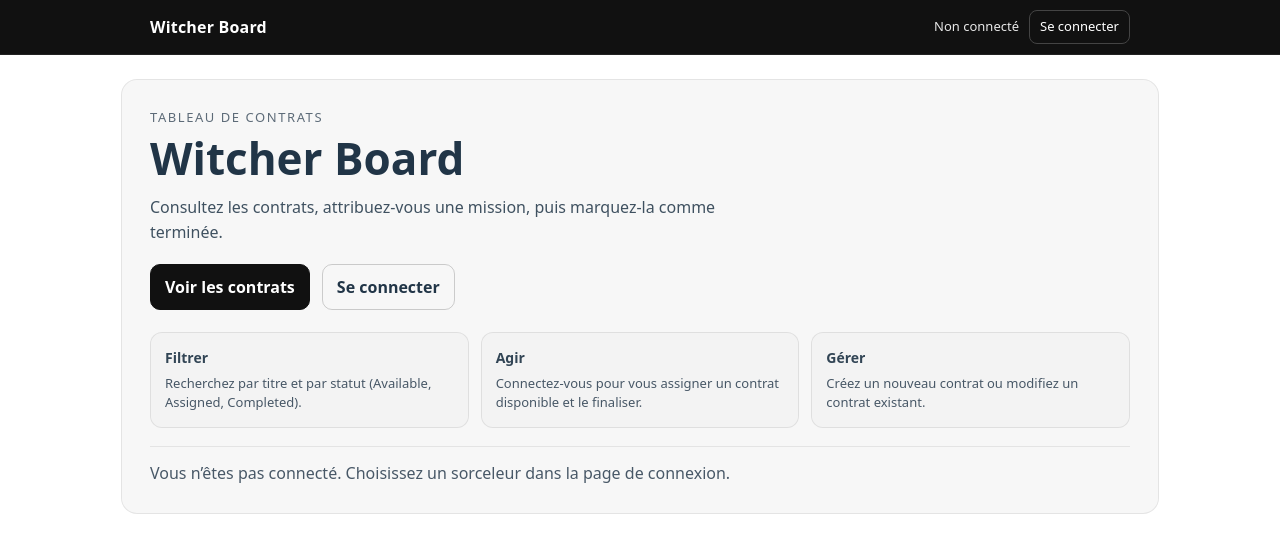
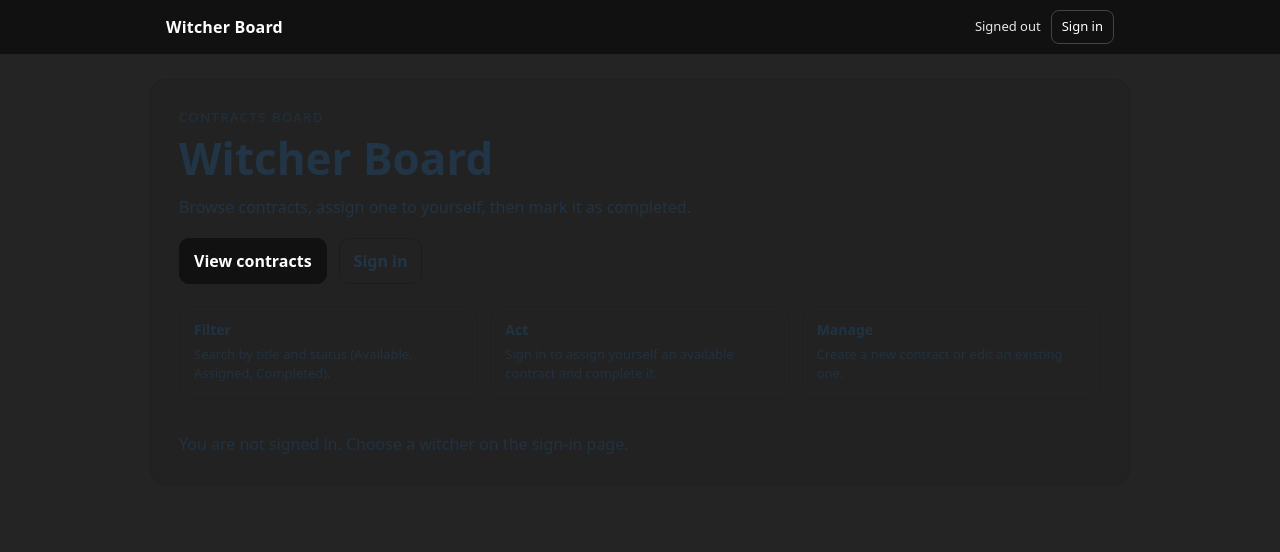
Before and after one commit to NizardV/WitcherBoard, a React (Vite) app in the folder witcher-board-front/: page / in a window 1280 px wide. Shown: the top 552 px of the page. Built offline with nearby package versions, Linux system fonts and the light colour scheme.

Commit message:
feat: update French text to English across various components for consistency

```diff
--- a/witcher-board-front/src/components/TopBar/TopBar.jsx
+++ b/witcher-board-front/src/components/TopBar/TopBar.jsx
@@ -40,17 +40,17 @@
                 {witcher.avatar ? (
                   <img className="avatar" src={witcher.avatar} alt={witcher.name} />
                 ) : null}
-                Connecté : {witcher.name}
+                Signed in: {witcher.name}
               </span>
               <button type="button" className="linkBtn" onClick={onLogout}>
-                Se déconnecter
+                Sign out
               </button>
             </>
           ) : (
             <>
-              <span className="who">Non connecté</span>
+              <span className="who">Signed out</span>
               <Link to="/login" className="linkBtn">
-                Se connecter
+                Sign in
               </Link>
             </>
           )}
--- a/witcher-board-front/src/index.css
+++ b/witcher-board-front/src/index.css
@@ -3,7 +3,7 @@
   line-height: 1.5;
   font-weight: 400;
 
-  color-scheme: light dark;
+  color-scheme: dark;
   color: rgba(255, 255, 255, 0.87);
   background-color: #242424;
 
@@ -15,11 +15,15 @@
 
 a {
   font-weight: 500;
-  color: #646cff;
+  color: inherit;
   text-decoration: inherit;
 }
 a:hover {
-  color: #535bf2;
+  opacity: 0.92;
+}
+
+* {
+  box-sizing: border-box;
 }
 
 body {
@@ -39,8 +43,15 @@
 }
 
 h1 {
-  font-size: 3.2em;
-  line-height: 1.1;
+  font-size: 24px;
+  line-height: 1.2;
+  margin: 0;
+}
+
+h2 {
+  font-size: 18px;
+  line-height: 1.25;
+  margin: 0;
 }
 
 button {
@@ -61,16 +72,3 @@
 button:focus-visible {
   outline: 4px auto -webkit-focus-ring-color;
 }
-
-@media (prefers-color-scheme: light) {
-  :root {
-    color: #213547;
-    background-color: #ffffff;
-  }
-  a:hover {
-    color: #747bff;
-  }
-  button {
-    background-color: #f9f9f9;
-  }
-}
--- a/witcher-board-front/src/pages/ContractsList/ContractsList.jsx
+++ b/witcher-board-front/src/pages/ContractsList/ContractsList.jsx
@@ -53,7 +53,7 @@
         const data = await fetchJson(url);
         setContracts(Array.isArray(data) ? data : []);
       } catch (e) {
-        setError(e?.message ?? "Erreur inconnue");
+        setError(e?.message ?? "Unknown error");
       } finally {
         setLoading(false);
       }
@@ -92,33 +92,33 @@
     <div className="page contractsList">
       <div className="container">
         <div className="pageHeader">
-          <h1>Contrats</h1>
+          <h1 className="h1">Contracts</h1>
           <Link to="/contracts/new" className="primaryLink">
-            + Créer un contrat
+            + Create contract
           </Link>
         </div>
 
         {/* Filters */}
         <div className="filters">
           <div className="field">
-            <label htmlFor="filter-title">Titre</label>
+            <label htmlFor="filter-title">Title</label>
             <input
               id="filter-title"
               type="text"
               value={titleFilter}
               onChange={(e) => setTitleFilter(e.target.value)}
-              placeholder="Ex: Griffin..."
+              placeholder="e.g. Griffin..."
             />
           </div>
 
           <div className="field">
-            <label htmlFor="filter-status">Statut</label>
+            <label htmlFor="filter-status">Status</label>
             <select
               id="filter-status"
               value={statusFilter}
               onChange={(e) => setStatusFilter(e.target.value)}
             >
-              <option value="">Tous</option>
+              <option value="">All</option>
               <option value="Available">Available</option>
               <option value="Assigned">Assigned</option>
               <option value="Completed">Completed</option>
@@ -126,8 +126,8 @@
           </div>
         </div>
 
-        {loading && <p>Chargement...</p>}
-        {error && <p className="error">Erreur : {error}</p>}
+        {loading && <p>Loading...</p>}
+        {error && <p className="error">Error: {error}</p>}
 
         <div className="grid">
           {contracts.map((c) => (
--- a/witcher-board-front/src/pages/ContractsList/contracts.css
+++ b/witcher-board-front/src/pages/ContractsList/contracts.css
@@ -8,6 +8,11 @@
   align-items: center;
   justify-content: space-between;
   gap: 12px;
+}
+
+.contractsList .h1 {
+  margin: 0;
+  font-size: 24px;
 }
 
 .contractsList .primaryLink {
--- a/witcher-board-front/src/pages/CreateContract/CreateContract.jsx
+++ b/witcher-board-front/src/pages/CreateContract/CreateContract.jsx
@@ -54,7 +54,7 @@
       // Contract created successfully → go back to list
       navigate("/contracts");
     } catch (e2) {
-      setError(e2?.message ?? "Erreur inconnue");
+      setError(e2?.message ?? "Unknown error");
     } finally {
       setSubmitting(false);
     }
@@ -67,23 +67,23 @@
     <div className="page createContract">
       <div className="container">
         <Link to="/contracts" className="backLink">
-          ← Retour
+          ← Back
         </Link>
 
         <div className="panel">
           <header className="head">
-            <h1 className="h1">Créer un contrat</h1>
+            <h1 className="h1">Create contract</h1>
           </header>
 
           <form className="form" onSubmit={onSubmit}>
             <div className="field">
-              <label htmlFor="title">Titre</label>
+              <label htmlFor="title">Title</label>
               <input
                 id="title"
                 type="text"
                 value={title}
                 onChange={(e) => setTitle(e.target.value)}
-                placeholder="Ex: Contrat de griffon"
+                placeholder="e.g. Griffin contract"
                 required
               />
             </div>
@@ -94,28 +94,28 @@
                 id="description"
                 value={description}
                 onChange={(e) => setDescription(e.target.value)}
-                placeholder="Décrivez la bête et la zone..."
+                placeholder="Describe the beast and the area..."
                 rows={5}
                 required
               />
             </div>
 
             <div className="field">
-              <label htmlFor="reward">Récompense</label>
+              <label htmlFor="reward">Reward</label>
               <input
                 id="reward"
                 type="text"
                 value={reward}
                 onChange={(e) => setReward(e.target.value)}
-                placeholder='Ex: "300 Crowns and a Rune Stone"'
+                placeholder='e.g. "300 Crowns and a Rune Stone"'
                 required
               />
             </div>
 
-            {error && <p className="error">Erreur : {error}</p>}
+            {error && <p className="error">Error: {error}</p>}
 
             <button className="primary" type="submit" disabled={submitting || isInvalid}>
-              {submitting ? "Envoi..." : "Créer"}
+              {submitting ? "Submitting..." : "Create"}
             </button>
           </form>
         </div>
--- a/witcher-board-front/src/pages/Home/Home.jsx
+++ b/witcher-board-front/src/pages/Home/Home.jsx
@@ -14,44 +14,44 @@
   return (
     <div className="home">
       <div className="homeHero">
-        <p className="homeKicker">Tableau de contrats</p>
+        <p className="homeKicker">Contracts board</p>
         <h1 className="homeTitle">Witcher Board</h1>
         <p className="homeSubtitle">
-          Consultez les contrats, attribuez-vous une mission, puis marquez-la comme terminée.
+          Browse contracts, assign one to yourself, then mark it as completed.
         </p>
 
         <div className="homeCtaRow">
           <Link to="/contracts" className="homePrimaryCta">
-            Voir les contrats
+            View contracts
           </Link>
           <Link to="/login" className="homeSecondaryCta">
-            {witcher ? "Changer de sorceleur" : "Se connecter"}
+            {witcher ? "Switch witcher" : "Sign in"}
           </Link>
         </div>
 
         <div className="homeInfoGrid">
           <div className="homeInfoCard">
-            <h2>Filtrer</h2>
-            <p>Recherchez par titre et par statut (Available, Assigned, Completed).</p>
+            <h2>Filter</h2>
+            <p>Search by title and status (Available, Assigned, Completed).</p>
           </div>
           <div className="homeInfoCard">
-            <h2>Agir</h2>
-            <p>Connectez-vous pour vous assigner un contrat disponible et le finaliser.</p>
+            <h2>Act</h2>
+            <p>Sign in to assign yourself an available contract and complete it.</p>
           </div>
           <div className="homeInfoCard">
-            <h2>Gérer</h2>
-            <p>Créez un nouveau contrat ou modifiez un contrat existant.</p>
+            <h2>Manage</h2>
+            <p>Create a new contract or edit an existing one.</p>
           </div>
         </div>
 
         <div className="homeSession">
           {witcher ? (
             <p>
-              Connecté en tant que <strong>{witcher.name}</strong>.
+              Signed in as <strong>{witcher.name}</strong>.
             </p>
           ) : (
             <p>
-              Vous n’êtes pas connecté. Choisissez un sorceleur dans la page de connexion.
+              You are not signed in. Choose a witcher on the sign-in page.
             </p>
           )}
         </div>
--- a/witcher-board-front/src/pages/Login/Login.jsx
+++ b/witcher-board-front/src/pages/Login/Login.jsx
@@ -56,7 +56,7 @@
         }
       } catch (e) {
         if (e?.name !== "AbortError") {
-          setError(e?.message ?? "Erreur inconnue");
+          setError(e?.message ?? "Unknown error");
         }
       } finally {
         setLoading(false);
@@ -82,12 +82,12 @@
     <div className="page loginPage">
       <div className="container">
         <Link to="/contracts" className="backLink">
-          ← Retour
+          ← Back
         </Link>
 
         <div className="panel">
           <header className="head">
-            <h1 className="h1">Connexion sorceleur</h1>
+            <h1 className="h1">Witcher sign-in</h1>
           </header>
 
           {witcher && (
@@ -95,12 +95,12 @@
               {witcher.avatar ? (
                 <img className="avatar" src={witcher.avatar} alt={witcher.name} />
               ) : null}
-              Actuellement connecté : <strong>{witcher.name}</strong>
+              Signed in as <strong>{witcher.name}</strong>
             </p>
           )}
 
-          {loading && <p>Chargement...</p>}
-          {error && <p className="error">Erreur : {error}</p>}
+          {loading && <p>Loading...</p>}
+          {error && <p className="error">Error: {error}</p>}
 
           {!loading && !error && (
             <form className="form" onSubmit={onSubmit}>
@@ -111,7 +111,7 @@
                 </div>
               ) : null}
               <div className="field">
-                <label htmlFor="witcher">Sorceleur</label>
+                <label htmlFor="witcher">Witcher</label>
                 <select
                   id="witcher"
                   value={selectedId}
@@ -126,7 +126,7 @@
               </div>
 
               <button className="primary" type="submit" disabled={!selected}>
-                Se connecter
+                Sign in
               </button>
             </form>
           )}
```
Also changed, not shown: witcher-board-front/src/pages/ContractDetails/ContractDetails.jsx (+14 -14 lines), witcher-board-front/src/pages/EditContract/EditContract.jsx (+14 -14 lines).
